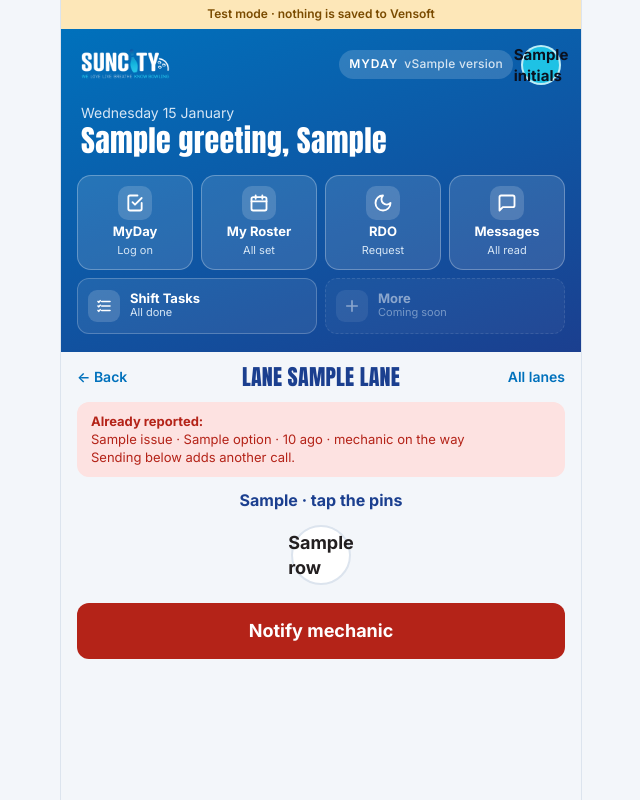
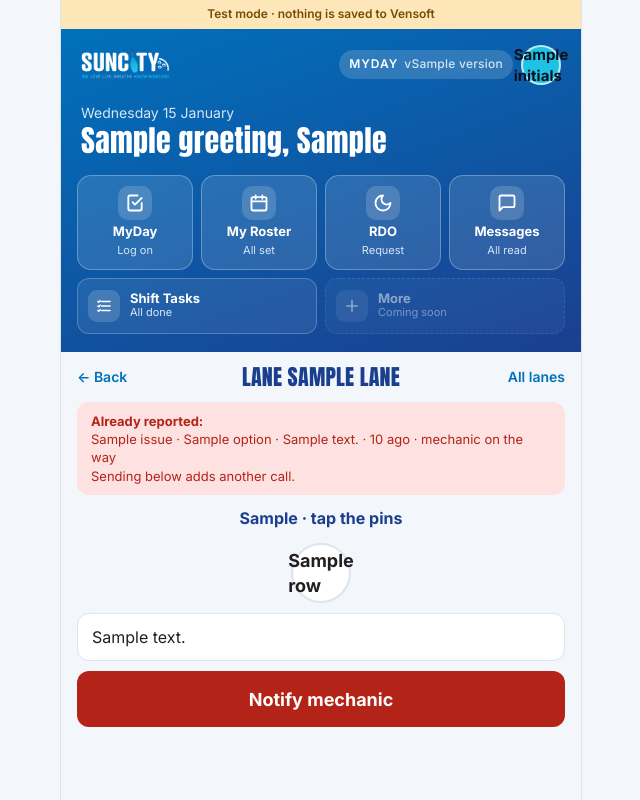
Before and after one commit to ytrom/myday-suncity-app, a Django app: template core/templates/core/marshal_lane.html in a window 1280 px wide. Shown: the whole page, without its empty margins (319-959 px from the left). Run offline with Django 5.2, Linux system fonts and the light colour scheme; the template is opened without the code that fills it: most values are stand-ins (such as "Sample title", 1, 10 or a date in 2020).

Commit message:
v1.0.08: optional note for the mechanic on Lane Marshal
Co-Authored-By: Claude Opus 5.5 (1M context) <noreply@anthropic.com>
Claude-Session: https://claude.ai/code/session_016QfrQQD7aHSoRZjM619Lpo

```diff
--- a/core/static/core/css/myday.css
+++ b/core/static/core/css/myday.css
@@ -259,3 +259,5 @@ a.fault { text-decoration: none; color: inherit; }
 .pin input:checked + span { background: #B42318; border-color: #B42318; color: #fff; }
 .pin input:focus-visible + span { outline: 2px solid var(--blue); outline-offset: 2px; }
 .lane-head > :first-child { justify-self: start; }
+.lane-note { width: 100%; margin-top: 10px; min-height: 48px; padding: 0 14px; border-radius: 12px; border: 1.5px solid var(--line-strong); background: #fff; font: inherit; font-size: 16px; }
+.lane-note + .btn-big { margin-top: 10px; }
--- a/core/templates/core/marshal_lane.html
+++ b/core/templates/core/marshal_lane.html
@@ -14,7 +14,7 @@
     {% if already %}
       <div class="already">
         <p class="strong">Already reported:</p>
-        {% for c, age in already %}<p>{{ c.issue }}{% if c.option %} · {{ c.option }}{% endif %} · {{ age }} ago{% if c.attended_age is not None %} · mechanic on the way{% endif %}</p>{% endfor %}
+        {% for c, age in already %}<p>{{ c.issue }}{% if c.option %} · {{ c.option }}{% endif %}{% if c.note %} · {{ c.note }}{% endif %} · {{ age }} ago{% if c.attended_age is not None %} · mechanic on the way{% endif %}</p>{% endfor %}
         <p class="small">Sending below adds another call.</p>
       </div>
     {% endif %}
@@ -35,6 +35,7 @@
             </div>
           {% endfor %}
         </div>
+        <input class="lane-note" type="text" name="note" value="{{ note }}" maxlength="{{ note_max }}" placeholder="Note for the mechanic (optional)" autocomplete="off">
         <button class="btn btn-alert btn-big" type="submit">Notify mechanic</button>
       </form>
     {% else %}
@@ -49,6 +50,7 @@
             {% endif %}
           {% endfor %}
         </div>
+        <input class="lane-note" type="text" name="note" value="{{ note }}" maxlength="{{ note_max }}" placeholder="Note for the mechanic (optional)" autocomplete="off">
         <button class="btn btn-alert btn-big" type="submit">Notify mechanic</button>
       </form>
     {% endif %}
--- a/core/views.py
+++ b/core/views.py
@@ -374,7 +374,7 @@ def marshal_lane(request, lane):
             error = "Tap the pins first."
         else:
             try:
-                lanes.report(lane, issue, option)
+                lanes.report(lane, issue, option, request.POST.get("note", ""))
                 return redirect(f"{reverse('marshal')}?sent={lane}")
             except Exception:
                 log.exception("Lane calls database error")
@@ -387,7 +387,8 @@ def marshal_lane(request, lane):
     return _page(request, "core/marshal_lane.html", "marshal", lane=lane, already=already, error=error,
                  faults=[(f, f in settings.MARSHAL_PIN_CALLS) for f in settings.MARSHAL_CALLS],
                  picked=request.POST.get("issue", ""), pin_fault=fault if pin_step else None,
-                 pin_rows=lanes.PIN_ROWS, picked_pins=request.POST.getlist("pins"))
+                 pin_rows=lanes.PIN_ROWS, picked_pins=request.POST.getlist("pins"),
+                 note=request.POST.get("note", ""), note_max=lanes.NOTE_MAX)
 
 
 @require_GET
--- a/myday_project/version.py
+++ b/myday_project/version.py
@@ -1,3 +1,3 @@
 # MyDay's version, shown in the header. Bump it with every update that goes out:
 # the last part for fixes and small changes, the middle for new features.
-VERSION = "1.0.07"
+VERSION = "1.0.08"
```
Also changed, not shown: core/lanes.py (+6 -2 lines), tests/test_myday.py (+3 -3 lines), README.md.
